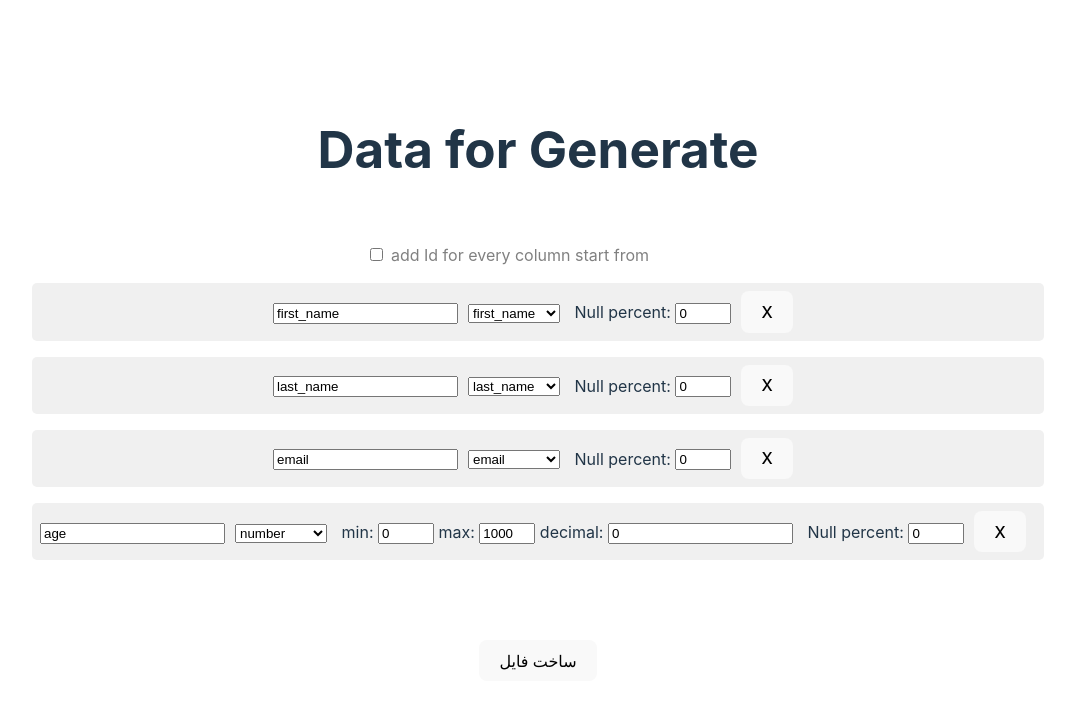
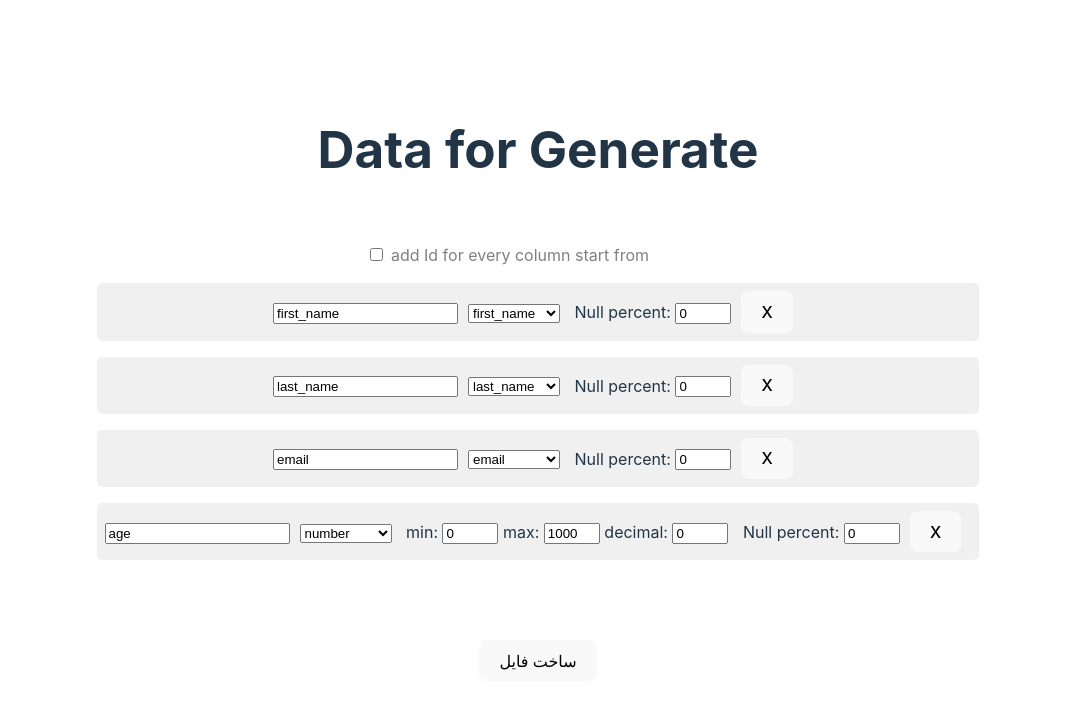
Before and after one commit to mohsen12999/mock-data-generator, a Vue app: page / in a window 1280 px wide. Shown: the top 708 px of the page, without its empty margins (102-1177 px from the left). Built offline with nearby package versions, Linux system fonts and the light colour scheme.

Commit message:
add remove component function

```diff
--- a/src/components/DataRow.vue
+++ b/src/components/DataRow.vue
@@ -18,6 +18,15 @@ const selectChangeFunction = (e:Event) => {
     }
   }
 };
+
+const removeColumn = (e:MouseEvent) =>{
+  if(!confirm("are you sure?")){
+    return;
+  }
+  const btn = e.target as HTMLButtonElement;
+  const row =  btn.parentElement;
+  row?.remove()
+}
 
 </script>
 
@@ -62,7 +71,7 @@ const selectChangeFunction = (e:Event) => {
 
     Null percent:
     <input type="number" class="empty_percentage" name="" id="" value="0" />
-    <button type="button">X</button>
+    <button type="button" @click="removeColumn">X</button>
   </div>
 </template>
 
@@ -87,7 +96,8 @@ const selectChangeFunction = (e:Event) => {
 }
 
 .min_number_value,
-.max_number_value {
+.max_number_value,
+.decimal_number_value {
   width: 3rem;
 }
 </style>
```
